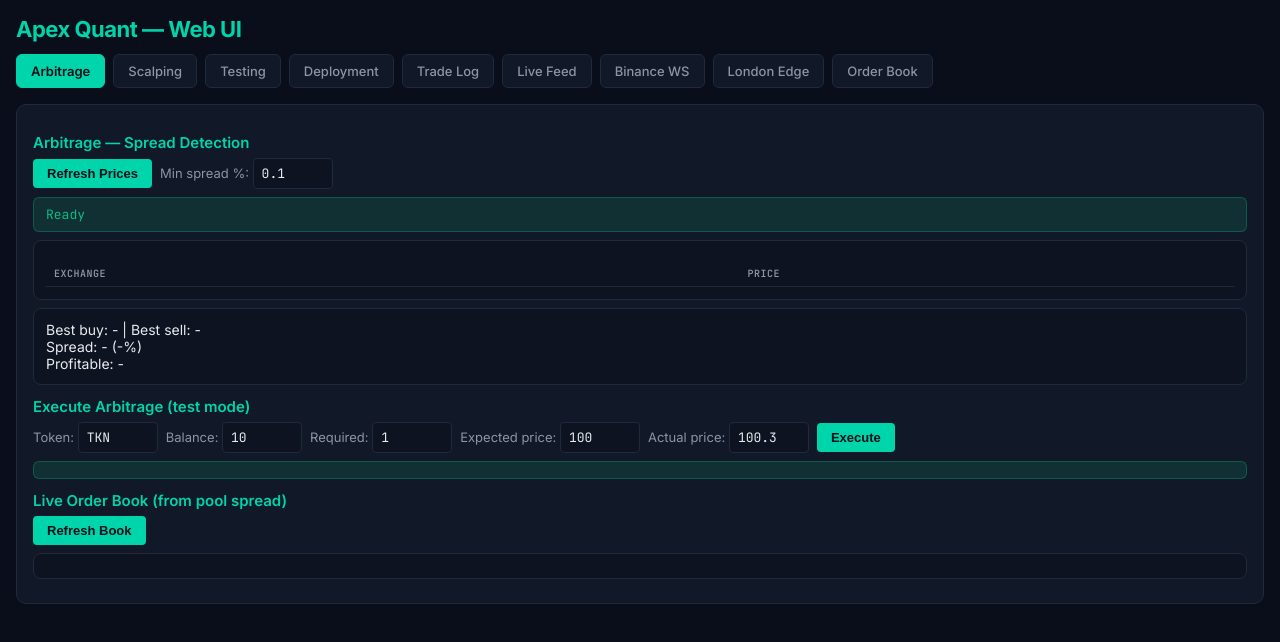
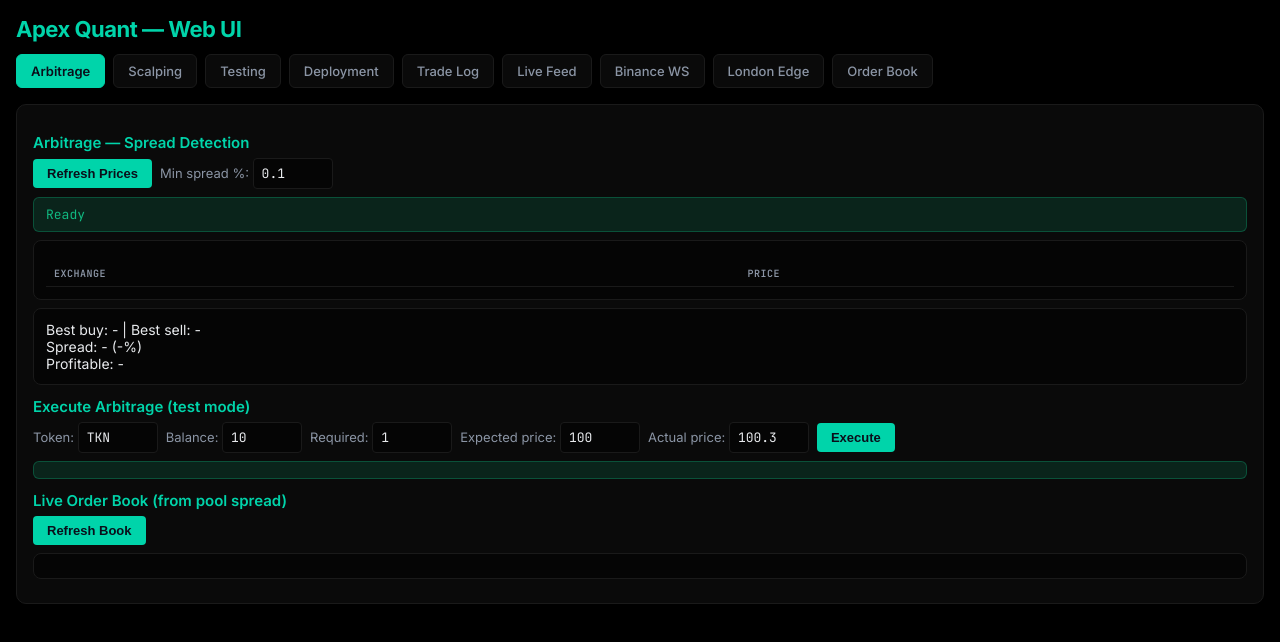
Before and after one commit to kawalsun-ux/trading, a plain HTML site: page web/index.html in a window 1280 px wide. Drawn offline with Linux system fonts and the light colour scheme; no server answers.

Commit message:
Switch to pure black background theme

```diff
--- a/web/index.html
+++ b/web/index.html
@@ -7,7 +7,7 @@
 @import url('https://fonts.googleapis.com/css2?family=Inter:wght@400;500;600;700&family=JetBrains+Mono:wght@400;600&display=swap');
 *{box-sizing:border-box;margin:0;padding:0}
 :root{
-  --bg:#0a0e1a;--panel:#111827;--card:#0d1321;--border:#1f2a3d;
+  --bg:#000000;--panel:#0a0a0a;--card:#050505;--border:#1a1a1a;
   --text:#e8eaed;--muted:#8b95a5;--accent:#00d4aa;--accent2:#ff6b35;
   --ok:#10b981;--err:#ef4444;--warn:#f59e0b;
 }
```
